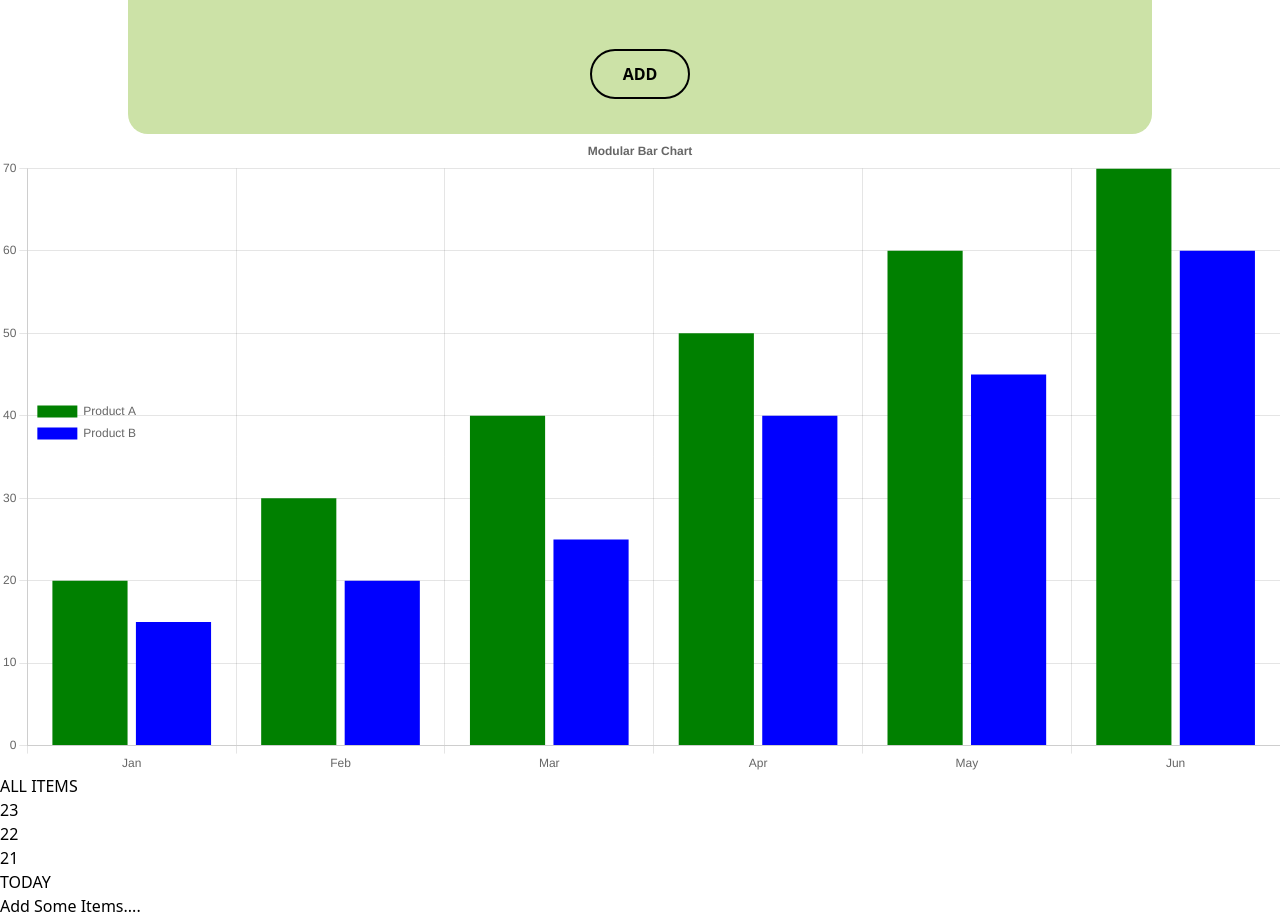
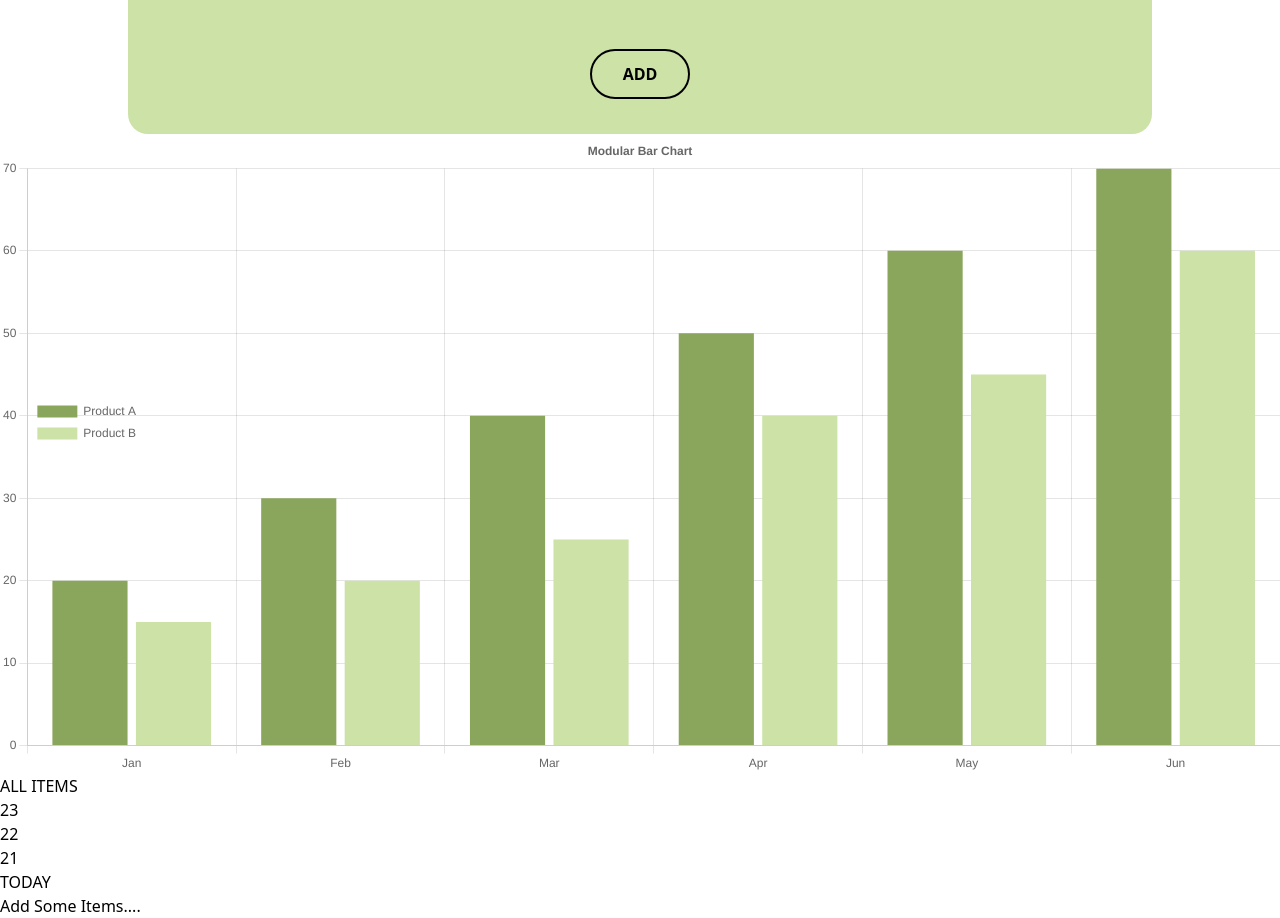
Before and after one commit to AvirupRay/reckon_5.0, a React (Vite) app in the folder reckon_5.0/: page /supplr in a window 1280 px wide. Shown: the part 540-1458 px from the top of the page. Built offline with nearby package versions, Linux system fonts and the light colour scheme.

Commit message:
changed bar color

```diff
--- a/reckon_5.0/src/Components/Supplier/Bargraph.jsx
+++ b/reckon_5.0/src/Components/Supplier/Bargraph.jsx
@@ -36,12 +36,12 @@ function Bargraph() {
       {
         label: "Product A",
         data: [20, 30, 40, 50, 60, 70],
-        backgroundColor: "green",
+        backgroundColor: "rgb(138,165,92)",
       },
       {
         label: "Product B",
         data: [15, 20, 25, 40, 45, 60],
-        backgroundColor: "blue",
+        backgroundColor: "rgb(204,226,167)",
       },
     ],
   };
```
